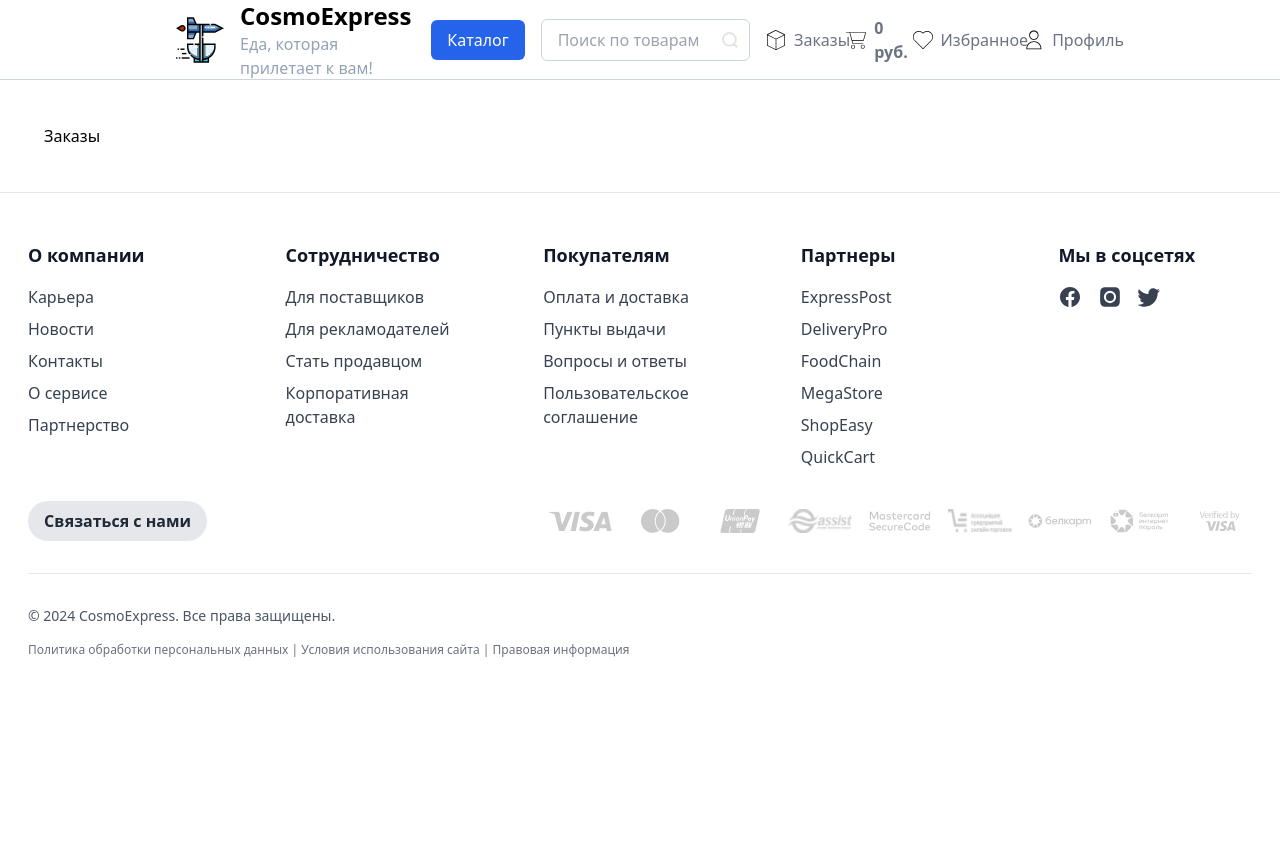
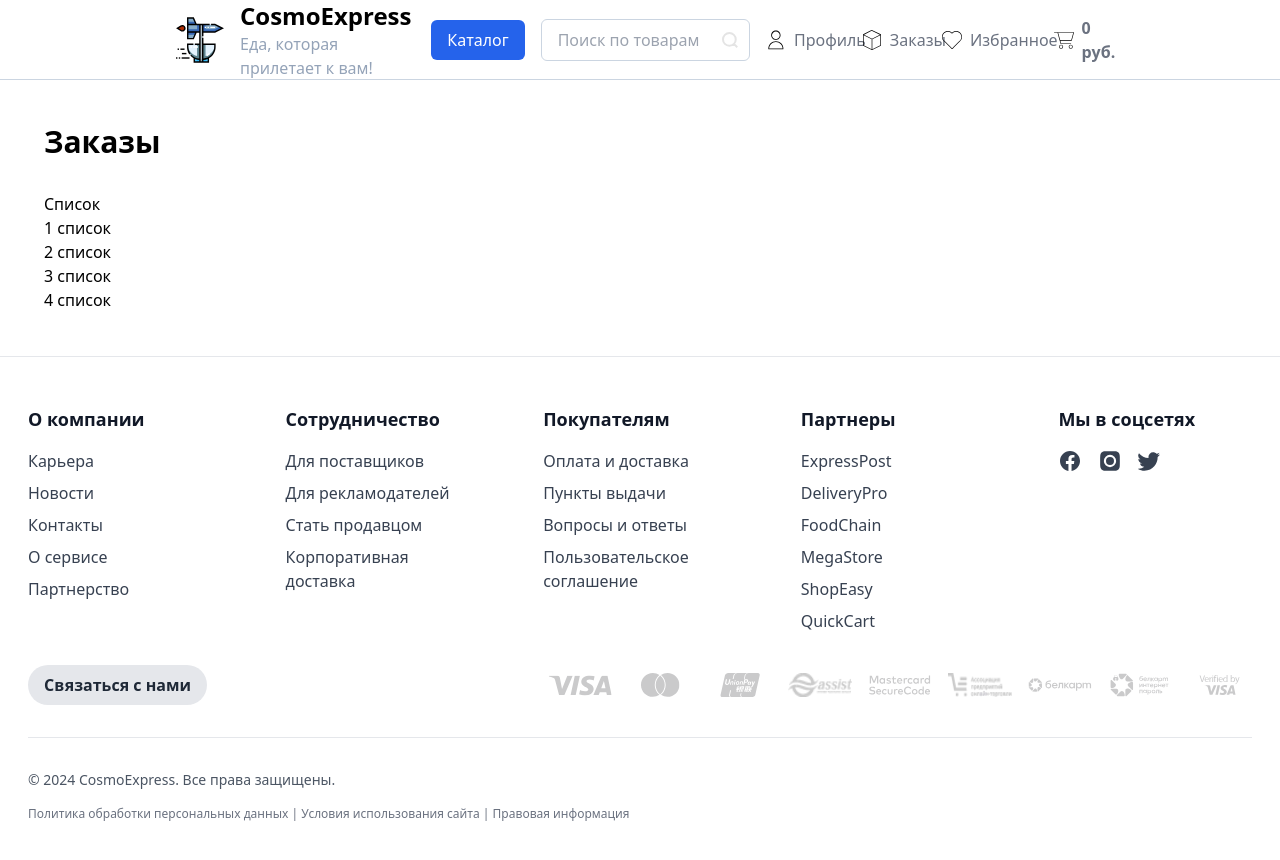
Before and after one commit to isstep/vue-EasySelect, a Vue app: page /order in a window 1280 px wide. Shown: the top 860 px of the page. Before the commit the page ends 800 px from the top, so only its background shows below. Built offline with nearby package versions, Linux system fonts and the light colour scheme.

Commit message:
feat add logic from order page

```diff
--- a/src/components/HeaderMain.vue
+++ b/src/components/HeaderMain.vue
@@ -68,10 +68,26 @@ defineProps({
 
 
       <ul class="flex items-center gap-4 md:gap-4">
+
+        <li>
+          <router-link to="/login" class="flex items-center cursor-pointer gap-2 text-gray-500 hover:text-black">
+            <img class="w-5" src="/profile1.svg" alt="profile" />
+            <span class="hidden md:block">Профиль</span>
+          </router-link>
+        </li>
+
         <li>
           <router-link to="/order" class="flex items-center cursor-pointer gap-2 text-gray-500 hover:text-black">
             <img class="w-5" src="/order.svg" alt="order" />
             <span class="hidden md:block">Заказы</span>
+          </router-link>
+        </li>
+
+
+        <li>
+          <router-link to="/favorites" class="flex items-center cursor-pointer gap-2 text-gray-500 hover:text-black">
+            <img class="w-5" src="/heart1.svg" alt="heart" />
+            <span class="hidden md:block">Избранное</span>
           </router-link>
         </li>
 
@@ -82,22 +98,6 @@ defineProps({
           <img class="w-5" src="/cart1.svg" alt="cart" />
           <b class="hidden md:block">{{ totalPrice }} руб.</b>
         </li>
-
-        <li>
-          <router-link to="/favorites" class="flex items-center cursor-pointer gap-2 text-gray-500 hover:text-black">
-            <img class="w-5" src="/heart1.svg" alt="heart" />
-            <span class="hidden md:block">Избранное</span>
-          </router-link>
-        </li>
-
-
-
-        <li>
-          <router-link to="/login" class="flex items-center cursor-pointer gap-2 text-gray-500 hover:text-black">
-            <img class="w-5" src="/profile1.svg" alt="profile" />
-            <span class="hidden md:block">Профиль</span>
-          </router-link>
-        </li>
       </ul>
     </div>
   </header>
--- a/src/components/OrderComponent.vue
+++ b/src/components/OrderComponent.vue
@@ -1,3 +1,25 @@
+<script setup>
+import { ref } from 'vue'
+
+const header = ref('Список')
+const items = ref([
+{id:1 , label:"1 список"},
+{id:2 , label:"2 список"},
+{id:3 , label:"3 список"},
+{id:4 , label:"4 список"},
+])
+</script>
+
 <template>
-  <div class="mt-20">Заказы</div>
+ <div class="mt-20">
+    <h2 class="text-3xl font-bold mb-8">Заказы</h2>
+  </div>
+  <div>
+<h1>{{ header }}</h1>
+<ul>
+  <li v-for="item in items" :key="item.id">{{item.label}}</li>
+</ul>
+
+</div>
+
 </template>
```
